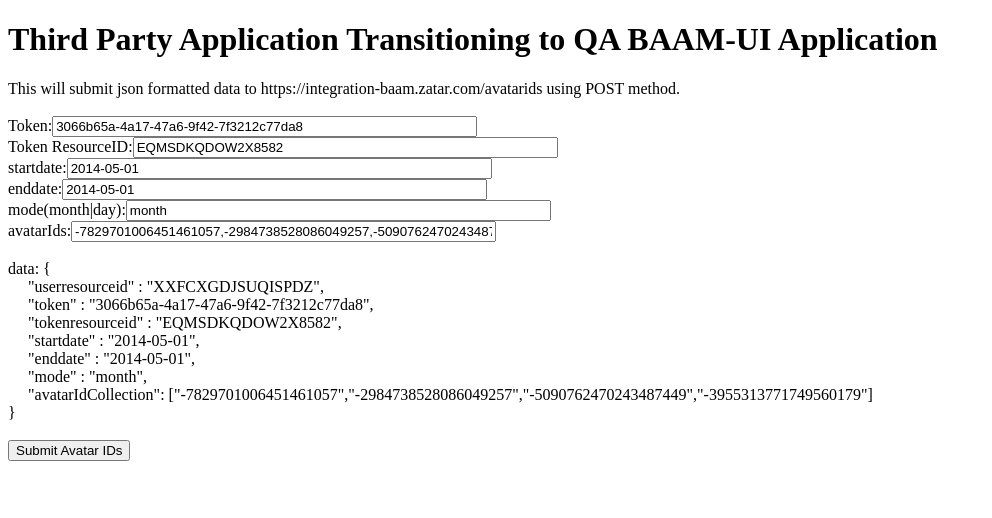
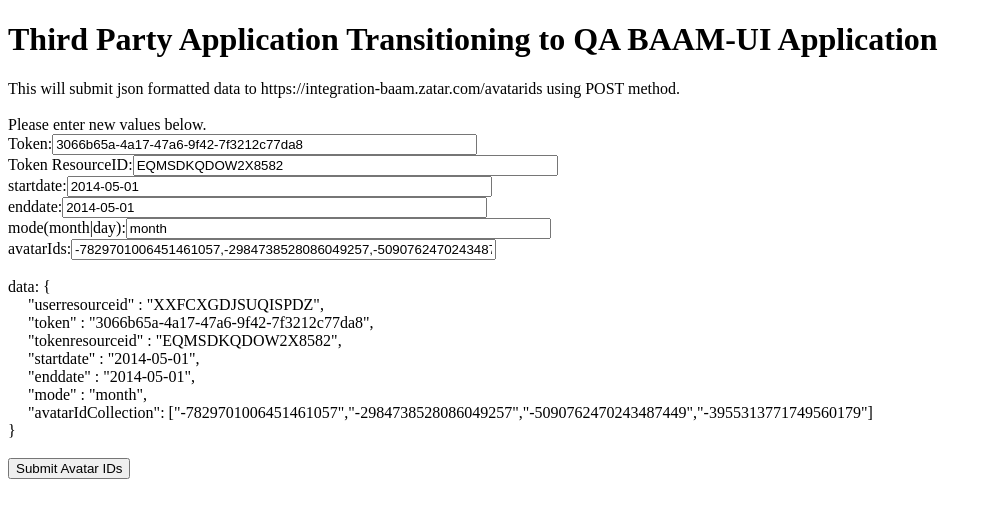
Before and after one commit to c0debreaker/c0debreaker.github.io, a Jekyll site: the page 3rdpartytobaamqa.html, which Jekyll copies as it is, in a window 1280 px wide. Shown: the top 518 px of the page, without its empty margins (0-992 px from the left). Built offline with Jekyll 4.4.1, drawn with Linux system fonts in a browser that asks for light colours; nearby versions of some CDN libraries; a script that is not in the unit is left out; comment, search, counter and statistics services are not loaded.

```diff
--- a/3rdpartytobaamqa.html
+++ b/3rdpartytobaamqa.html
@@ -56,7 +56,8 @@
 <div ng-controller="myCtrl">
     <form ng-submit="sendPost()">
         <h1>Third Party Application Transitioning to QA BAAM-UI Application</h1>
-        This will submit json formatted data to https://integration-baam.zatar.com/avatarids using POST method.<br/>
+        This will submit json formatted data to https://integration-baam.zatar.com/avatarids using POST method.<br/><br/>
+        Please enter new values below.
         <br/>
         Token:<input name="auth.token" ng-model="auth.token" size="50"><br/>
         Token ResourceID:<input name="auth.tokenresourceid" ng-model="auth.tokenresourceid" size="50"><br/>
```
